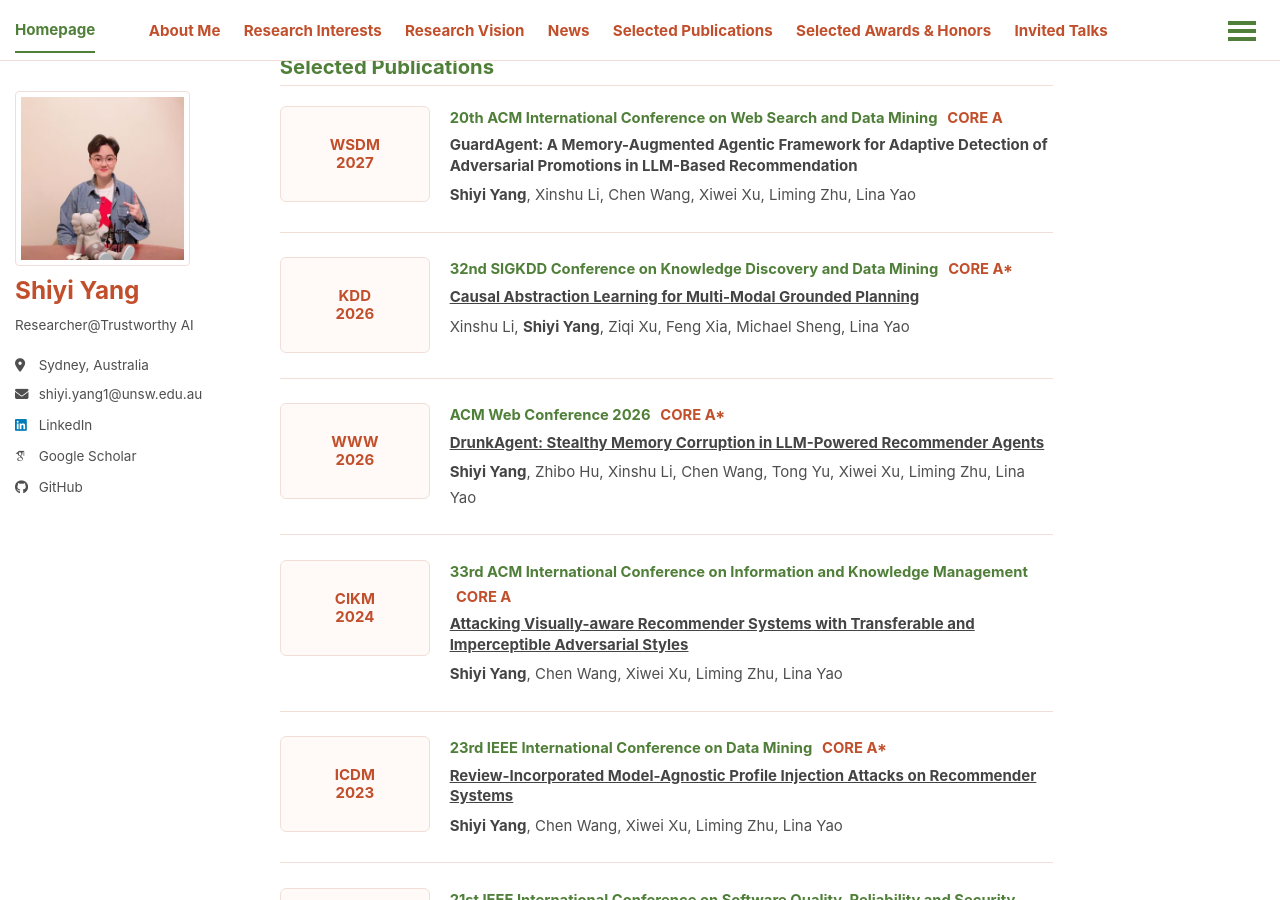
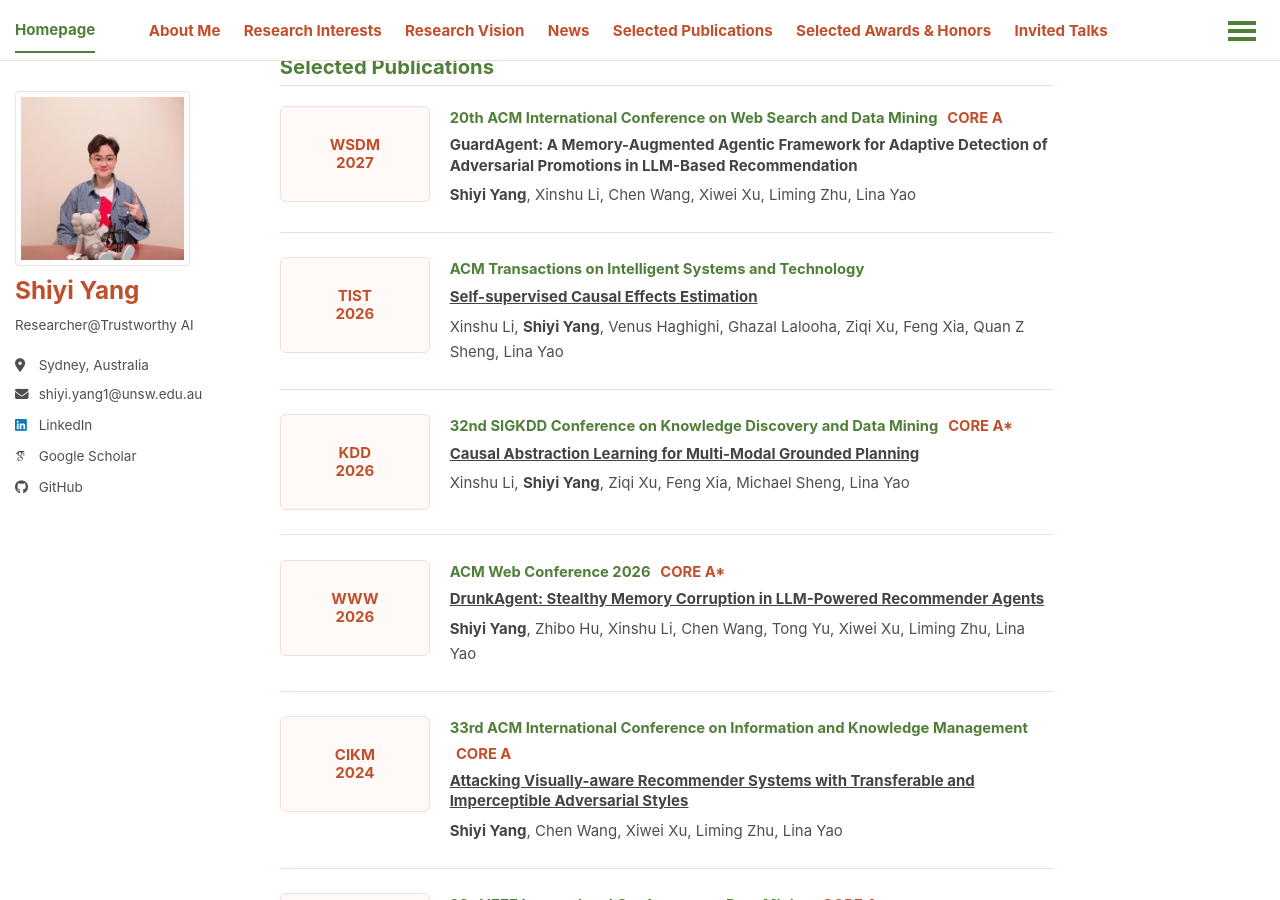
Before and after one commit to shiyiyang-ai/shiyiyang-ai.github.io, a Jekyll site: the page built from _pages/about.md, in a window 1280 px wide and 900 px high, scrolled down 1367 px. Built offline with Jekyll 4.4.1, drawn with Linux system fonts in a browser that asks for light colours; some web fonts are replaced; a script bundle is joined from its source files by our own code; library files that are not in the unit come from our copies.

Commit message:
Add TIST 2026 causal effects estimation publication

```diff
--- a/_pages/about.md
+++ b/_pages/about.md
@@ -63,6 +63,17 @@
       <div class="publication-venue">20th ACM International Conference on Web Search and Data Mining <span>CORE A</span></div>
       <h3>GuardAgent: A Memory-Augmented Agentic Framework for Adaptive Detection of Adversarial Promotions in LLM-Based Recommendation</h3>
       <p><strong>Shiyi Yang</strong>, Xinshu Li, Chen Wang, Xiwei Xu, Liming Zhu, Lina Yao</p>
+    </div>
+  </article>
+
+  <article class="publication-item">
+    <div class="publication-thumb">
+      <span>TIST<br>2026</span>
+    </div>
+    <div class="publication-body">
+      <div class="publication-venue">ACM Transactions on Intelligent Systems and Technology</div>
+      <h3><a href="https://dl.acm.org/doi/abs/10.1145/3841471">Self-supervised Causal Effects Estimation</a></h3>
+      <p>Xinshu Li, <strong>Shiyi Yang</strong>, Venus Haghighi, Ghazal Lalooha, Ziqi Xu, Feng Xia, Quan Z Sheng, Lina Yao</p>
     </div>
   </article>
 
```
